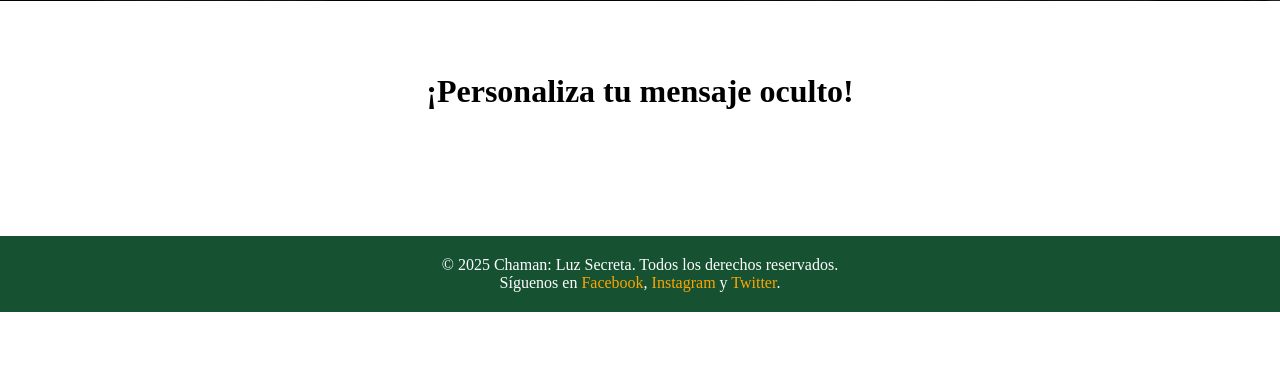
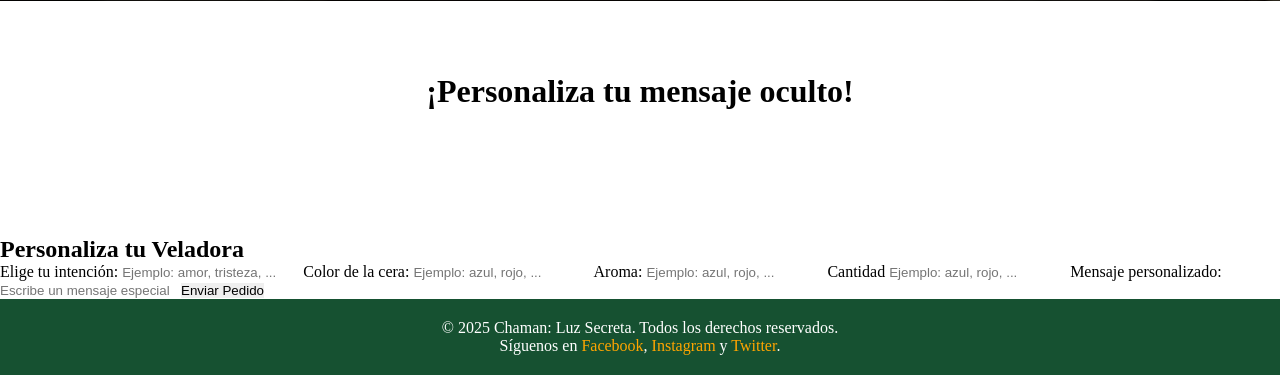
Before and after one commit to Esquivias01/Sharktank, a Flask app: page /VP in a window 1280 px wide. Shown: the part 496-871 px from the top of the page. Before the commit the page ends 808 px from the top, so only its background shows below. Run offline with Flask 3, Linux system fonts and the light colour scheme.

Commit message:
se creo la tabla de pedidos y se hizo el form

```diff
--- /dev/null
+++ b/pedido.csv
@@ -0,0 +1,2 @@
+id,intencion,color,aroma,mensaje,fecha,cantidad
+0,amor ,morada,lavanda,te quiero,8/3/2025,2
--- a/server.py
+++ b/server.py
@@ -1,5 +1,6 @@
 from flask import Flask, request, render_template,redirect, url_for
 import sqlite3
+import pandas as pd
 
 
 app = Flask(__name__)
@@ -36,5 +37,34 @@ def submit():
         conn.close()
         return render_template('SP.html',message=message)
 
+
+@app.route('/send_orden', methods=['POST','GET'])
+def send_orden():
+    print('no ha entrado al if')
+    if request.method == 'POST':
+        print('entro al if')
+        intencion = request.form['intencion']
+        print(intencion)
+        color = request.form['color']
+        aroma = request.form['aroma']
+        mensaje = request.form['mensaje']
+        fecha = '8/3/2025'
+        cantidad = request.form['cantidad']
+
+        conn = sqlite3.connect('database.db')
+        table_name = "pedidos"
+        c = conn.cursor()
+        c.execute(f"SELECT id FROM pedidos order by id desc limit 1")
+        query = c.fetchall()
+        id_ = query[0][0]+1
+        df = pd.DataFrame([[id_,intencion,color,aroma,mensaje,fecha,cantidad]],
+                          columns = ["id","intencion","color","aroma","mensaje","fecha","cantidad"])
+        print(df)
+        df.to_sql(table_name, conn, if_exists='append', index=False)
+        conn.close()
+        message = "tu pedido se mando"
+
+        return render_template('VP.html',message=message)
+
 if __name__ == '__main__':
-    app.run(debug=True)
+    app.run()
--- a/templates/VP.html
+++ b/templates/VP.html
@@ -65,6 +65,38 @@
         <br>
         <br>
 
+        <section id="veladoras-personalizadas">
+            <h2>Personaliza tu Veladora</h2>
+            <form action="http://127.0.0.1:5000/send_orden" method="post" class="p-4 border rounded shadow-sm bg-light">
+
+                <label for="intencion">Elige tu intención:</label>
+                <input type="text" id="intencion" name ="intencion" placeholder="Ejemplo: amor, tristeza, ..." required>
+
+                <label for="color">Color de la cera:</label>
+                <input type="text" id="color" name ="color" placeholder="Ejemplo: azul, rojo, ..." required>
+
+                <label for="aroma">Aroma:</label>
+                <input type="text" id="aroma" name ="aroma" placeholder="Ejemplo: azul, rojo, ..." required>
+
+
+                <label for="cantidad">Cantidad</label>
+                <input type="int" id="cantidad" name ="cantidad" placeholder="Ejemplo: azul, rojo, ..." required>
+
+
+                <label for="mensaje">Mensaje personalizado:</label>
+                <input type="text" id="mensaje" name = "mensaje"  placeholder="Escribe un mensaje especial">
+
+                <button type="submit">Enviar Pedido</button>
+            </form>
+
+        </section>
+
+        {% if message %}
+    <div class="alert alert-success text-center" role="alert" >
+        <p>{{ message }}</p>
+    </div>
+{% endif %}
+
 
       </main>
 
@@ -92,6 +124,28 @@
 
 <script src="https://cdn.jsdelivr.net/npm/emailjs-com@2.6.4/dist/email.min.js"></script>
 
+<script>
+    function showPreview() {
+        // Obtener los valores del formulario
+        var intencion = document.getElementById("intencion").value;
+        var color = document.getElementById("color").value;
+        var aroma = document.getElementById("scent").value;
+        var message = document.getElementById("message").value;
+        var imageFile = document.getElementById("image").files[0];
+
+        // Cambiar la imagen de vista previa (aquí pondrías la lógica para la imagen personalizada)
+        var previewImage = document.getElementById("previewImage");
+        var imageUrl = URL.createObjectURL(imageFile); // Si se sube una imagen
+        if (imageFile) {
+            previewImage.src = imageUrl;
+        } else {
+            previewImage.src = "https://via.placeholder.com/200x400/" + color + "/000000?text=" + encodeURIComponent(message || "Tu Veladora");
+        }
+
+        // Cambiar otros detalles como el tamaño o el aroma (se puede hacer dinámicamente, dependiendo de tu diseño)
+        alert("Tamaño: " + size + "\nColor: " + color + "\nAroma: " + scent + "\nMensaje: " + message);
+    }
+</script>
 
 
 </body>
--- a/test.py
+++ b/test.py
@@ -4,7 +4,7 @@ import sqlite3
 enf = 'Insomnio'
 conn = sqlite3.connect('database.db')
 c = conn.cursor()
-c.execute(f"SELECT vela, texto FROM velas where enfermedad = '{enf}'")
+c.execute(f"SELECT * FROM pedidos")
 query = c.fetchall()
 conn.close()
 print(query)
```
Also changed, not shown: database.py (+19 -2 lines), database.db, 2 other files.
